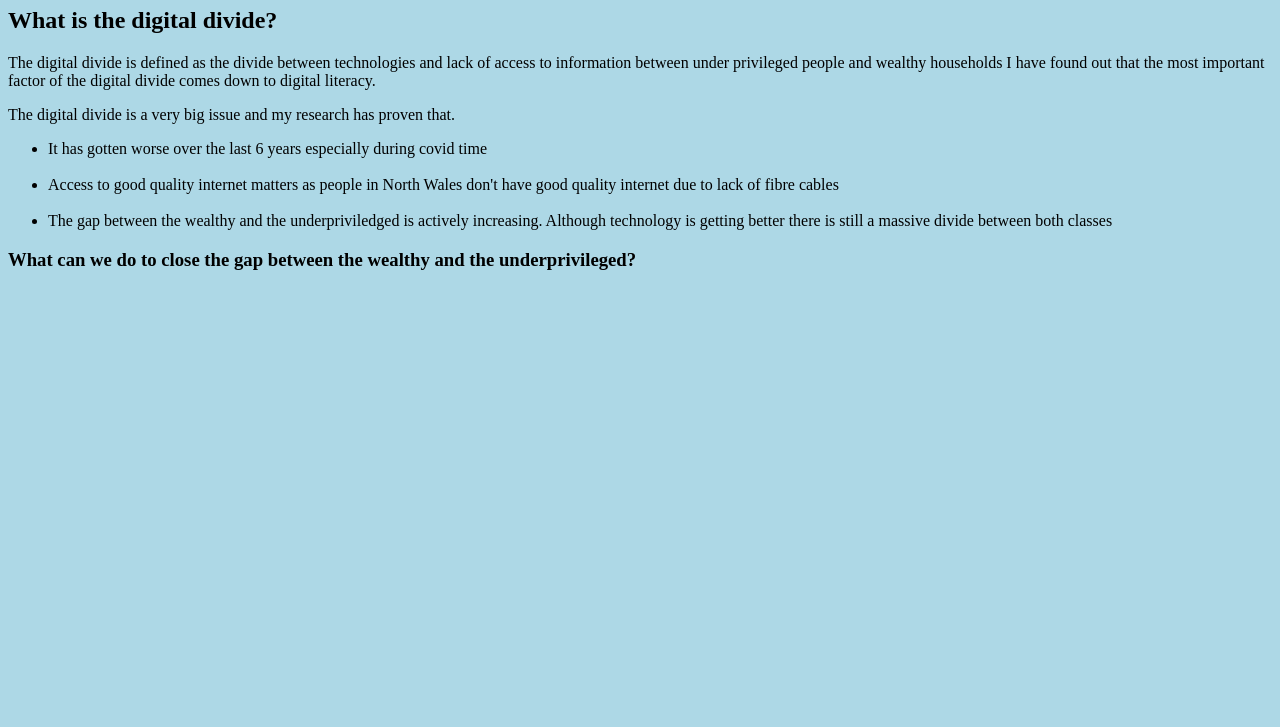
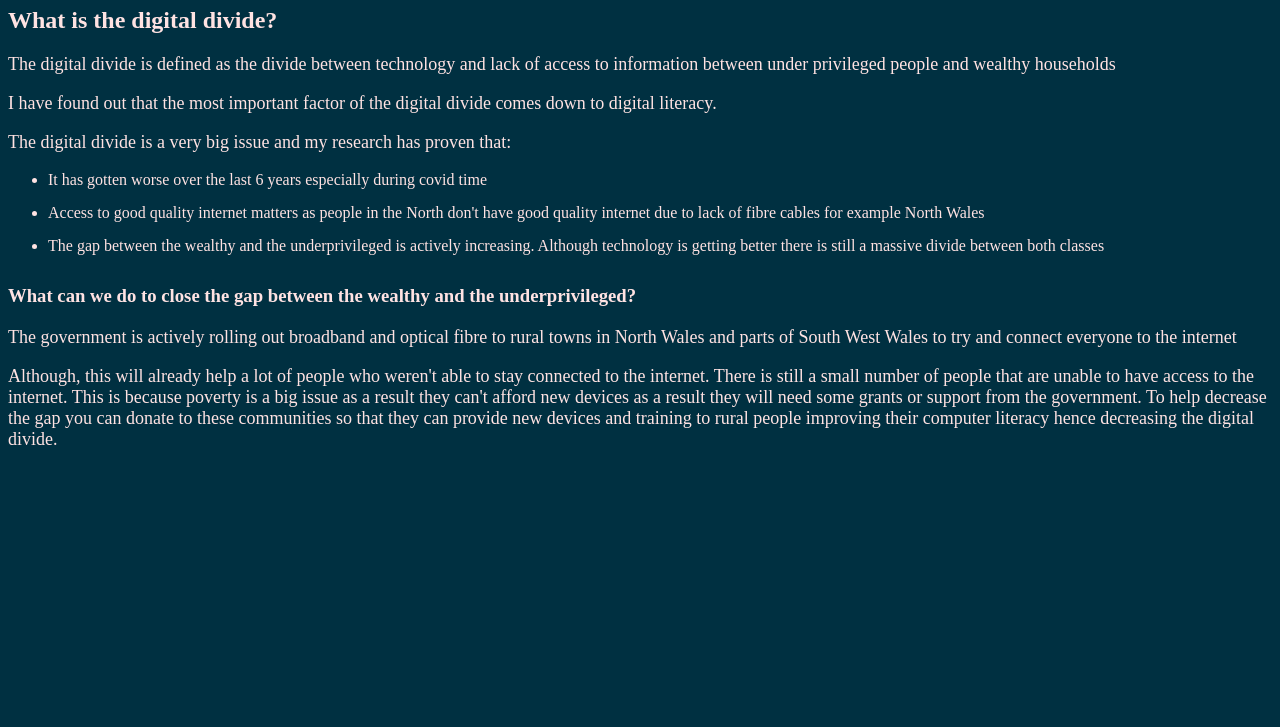
Before and after one commit to vishywashy/DigitalDivideWebsite, a plain HTML site: page index.html in a window 1280 px wide. Shown: the part 73-800 px from the top of the page. Drawn offline with Linux system fonts and the light colour scheme.

Commit message:
Adding a polish to the font text and changed the css for background colour, font and the colour of the text

```diff
--- a/index.html
+++ b/index.html
@@ -9,19 +9,26 @@
     <body>
     <h1>My research findings on the digital divide</h1>
     <h2>What is the digital divide?</h2>
-    <p>The digital divide is defined as the divide between technologies and lack of access to information
-    between under privileged people and wealthy households
+    <p>The digital divide is defined as the divide between technology and lack of access to information
+    between under privileged people and wealthy households</p>
+    <p>
     I have found out that the most important factor of the digital divide comes down to digital literacy.</p>
-    <p>The digital divide is a very big issue and my research has proven that.</p>
+    <p>The digital divide is a very big issue and my research has proven that:</p>
 
     <ul>
         <li>It has gotten worse over the last 6 years especially during covid time</li>
-        <br>
-        <li>Access to good quality internet matters as people in North Wales don't have good quality internet due to lack of fibre cables</li>
-        <br>
-        <li>The gap between the wealthy and the underpriviledged is actively increasing. Although technology is getting better there is still a massive divide between both classes</li>
+        <li>Access to good quality internet matters as people in the North don't have good quality internet due to lack of fibre cables for example North Wales</li>
+        <li>The gap between the wealthy and the underprivileged is actively increasing. Although technology is getting better there is still a massive divide between both classes</li>
+
     </ul>
     <h3>What can we do to close the gap between the wealthy and the underprivileged?</h3>
+    <p>The government is actively rolling out broadband and optical fibre to rural towns in North Wales and parts of South West Wales to try and connect everyone to the internet</p>
+    <p>Although, this will already help a lot of people who weren't able to stay connected to the internet. There is still a small number of people that are unable to have access to the internet.
+        This is because poverty is a big issue as a result they can't afford new devices as a result they will need some grants or support from the government.
+        To help decrease the gap you can donate to these communities so that they can provide new devices and training to rural people improving their computer literacy hence decreasing the digital divide.
+    </p>
+
+
 
 
 
--- a/style.css
+++ b/style.css
@@ -1,3 +1,17 @@
 body{
-  background-color:lightblue
+  background-color:rgb(0, 48, 65);
+  color: rgb(255, 227, 227);
+
 }
+li{
+  margin-bottom: 15px;
+  font-size: 16px;
+
+}
+h3{
+  margin-top: 30px;
+  margin-bottom: 20px;
+}
+p{
+  font-size: 18px;
+}
```
